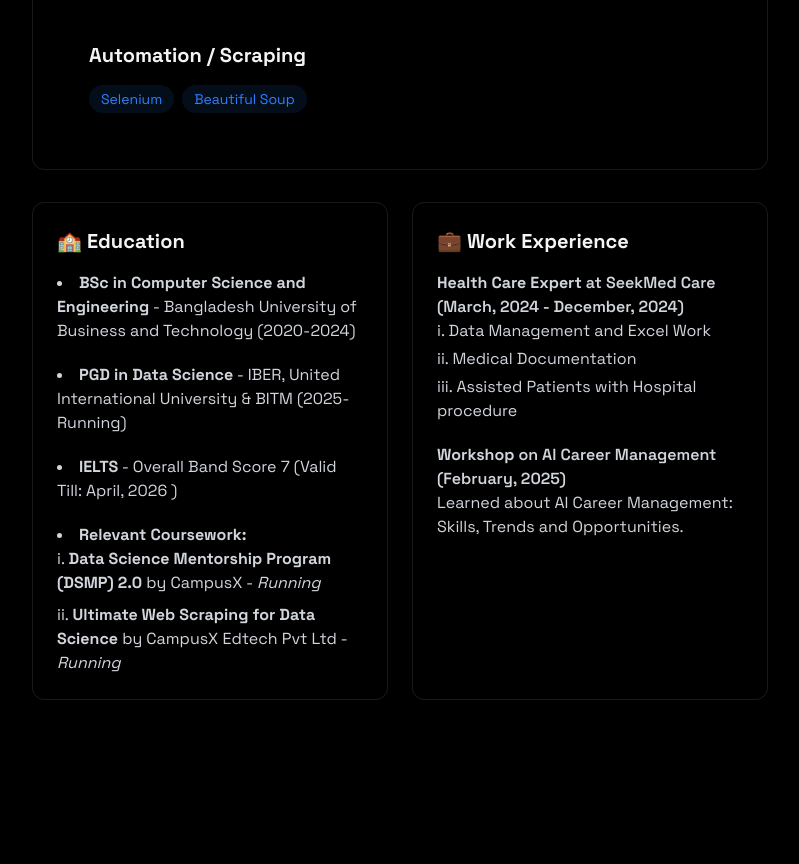
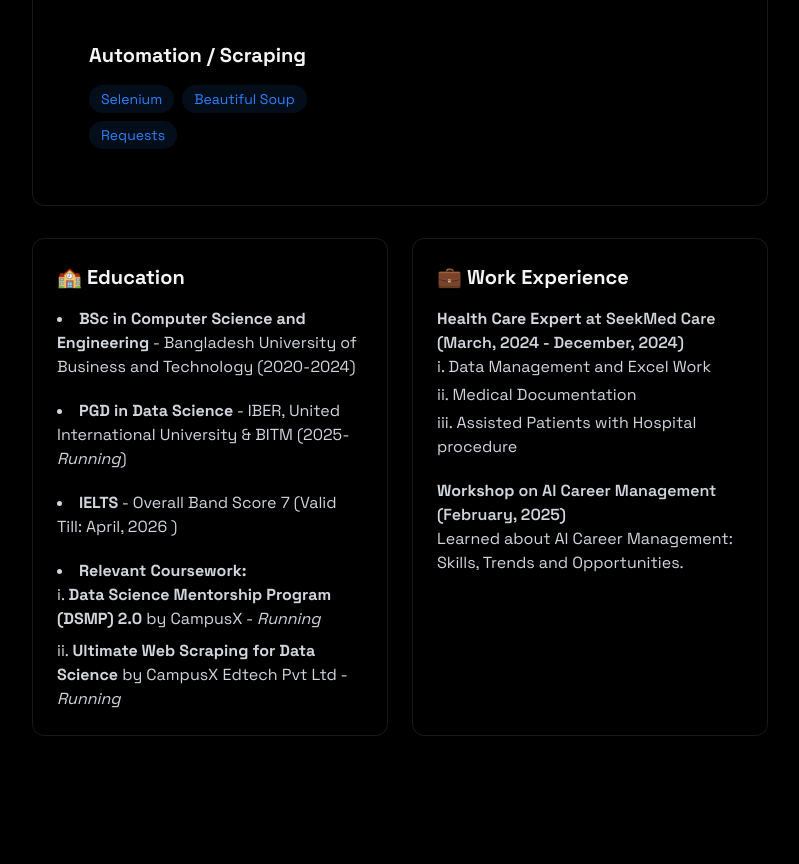
Before and after one commit to Apurba1903/apurba_portfolio, a React (Vite) app: page / in a window 1280 px wide. Shown: the part 1460-2324 px from the top of the page, without its empty margins (240-1039 px from the left). Built offline with nearby package versions, Linux system fonts and the light colour scheme.

Commit message:
Updated Skills

```diff
--- a/src/components/sections/About.jsx
+++ b/src/components/sections/About.jsx
@@ -46,6 +46,7 @@ export const About = () => {
     const automationScraping = [
         "Selenium",
         "Beautiful Soup",
+        "Requests",
 
 
     ];
@@ -162,7 +163,7 @@ export const About = () => {
                         </li>
 
                         <li>
-                            <strong> <abbr style={{ textDecoration: "none" }} title="Post Graduate Diploma">PGD</abbr> in Data Science</strong> - IBER, United International University & <abbr style={{ textDecoration: "none" }} title="BASIS Institute of Technology & Management">BITM</abbr> (2025-Running)
+                            <strong> <abbr style={{ textDecoration: "none" }} title="Post Graduate Diploma">PGD</abbr> in Data Science</strong> - IBER, United International University & <abbr style={{ textDecoration: "none" }} title="BASIS Institute of Technology & Management">BITM</abbr> (2025-<em>Running</em>)
                         </li>
 
                         <li>
```
